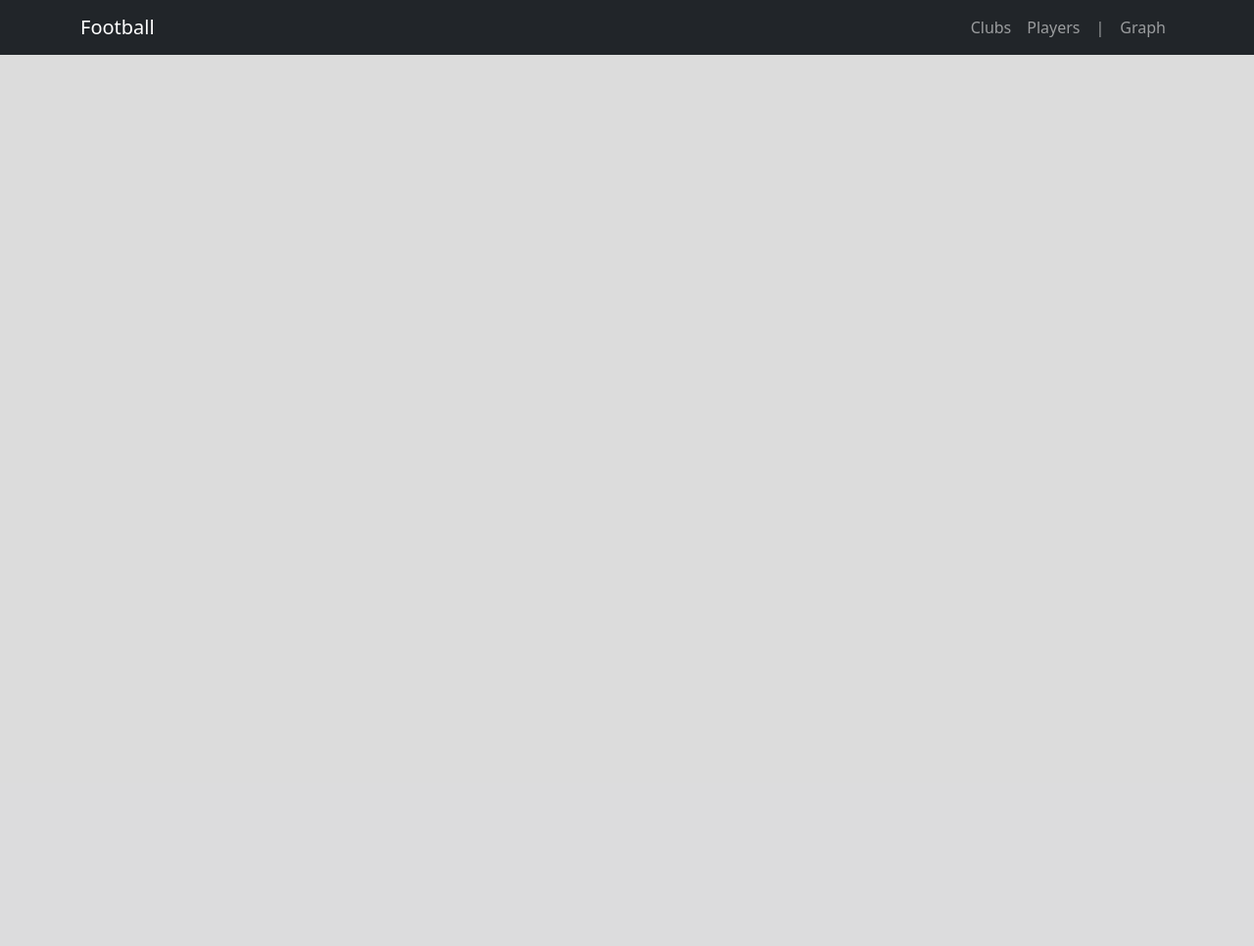
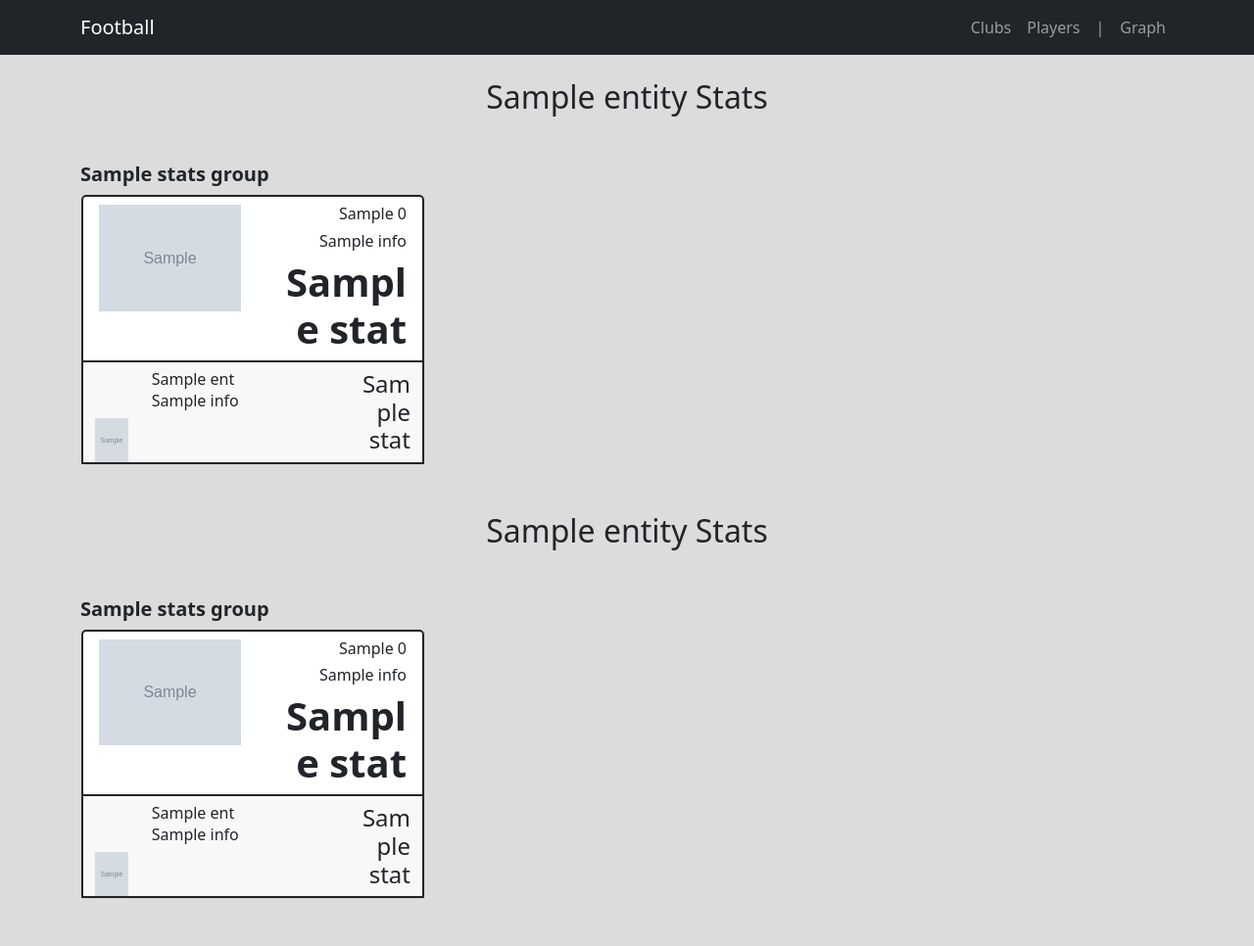
Before and after one commit to GuiAmorim03/WS-Project-2, a Django app: template ws_project_1/app/templates/dashboard.html in a window 1280 px wide. Shown: the whole page at 98% size. Before the commit the page ends 56 px from the top, so only its background shows below. Run offline with Django 5.2, Linux system fonts and the light colour scheme; the template is opened without the code that fills it: most values are stand-ins (such as "Sample title", 1, 10 or a date in 2020); grey boxes marked "Sample" are stand-in pictures.

Commit message:
dashboard

```diff
--- /dev/null
+++ b/ws_project_1/app/static/css/dashboard.css
@@ -0,0 +1,13 @@
+.entity-top,
+.entities-list {
+    cursor: pointer;
+    border: 2px solid black;
+}
+
+.entity-top {
+    padding-bottom: 0;
+}
+
+.entities-list {
+    border-top: 0;
+}
--- a/ws_project_1/app/templates/dashboard.html
+++ b/ws_project_1/app/templates/dashboard.html
@@ -2,4 +2,9 @@
 
 {% block content %}
 
+<div>
+    {% include "layouts/stats_group.html" with stats_data=stats.0 %}
+
+    {% include "layouts/stats_group.html" with stats_data=stats.1 %}
+</div>
 {% endblock %}
--- /dev/null
+++ b/ws_project_1/app/templates/layouts/stats_group.html
@@ -0,0 +1,92 @@
+<section class="mt-2 mb-5">
+    <h2 class="text-center mb-5">{{ stats_data.entity }} Stats</h2>
+    <div class="swiper mySwiper">
+        <div class="swiper-wrapper">
+            {% for stat_group in stats_data.stats %}
+            <div class="swiper-slide">
+                <div class="stats-column">
+                    <h5><b>{{ stat_group.name }}</b></h5>
+                    <div class="card" style="
+                            --main-color: #{{ stat_group.colors.main }};
+                            --alt-color: #{{ stat_group.colors.alternate }};
+                            --border-color: #{{ stat_group.colors.border }};
+                            ">
+                        <div class="card-header entity-top" style="background-color: var(--main-color); color: var(--alt-color);
+                            border-color: var(--border-color);"
+                            onclick="location.href='{% url stats_data.entity|lower stat_group.entities.0.id %}'">
+                            <div class="row">
+                                <div class="col-6">
+                                    <img src="{{ stat_group.entities.0.icon }}"
+                                        alt="{{ stat_group.entities.0.name }} icon" class="img-fluid">
+                                </div>
+                                <div class="col-6 text-end">
+                                    <h6>
+                                        {{ stat_group.entities.0.name }}
+                                    </h6>
+                                    <h6>
+                                        {{ stat_group.entities.0.info }}
+                                    </h6>
+                                    <h1>
+                                        <b>{{ stat_group.entities.0.stat }}</b>
+                                    </h1>
+                                </div>
+                            </div>
+                        </div>
+                        <div class="card-footer p-0" style="border: 0px;">
+                            {% for ent in stat_group.entities|slice:"1:" %}
+                            <div class="row m-0 pt-2 entities-list" style="border-color: var(--border-color);"
+                                onclick="location.href='{% url stats_data.entity|lower ent.id %}'">
+                                <div class="col-2 d-flex align-items-end">
+                                    <img src="{{ ent.icon }}" alt="{{ ent.name }} icon" class="img-fluid"
+                                        style="height: 45px; margin-right: 5px;">
+                                </div>
+                                <div class="col-7">
+                                    <h6 class="mb-0">{{ ent.name }}</h6>
+                                    <span>{{ ent.info }}</span>
+                                </div>
+                                <div class="col-3 text-end">
+                                    <h4>{{ ent.stat }}</h4>
+                                </div>
+                            </div>
+                            {% endfor %}
+                        </div>
+                    </div>
+                </div>
+            </div>
+            {% endfor %}
+        </div>
+
+        <!-- Botões de navegação -->
+        <div class="swiper-button-next"></div>
+        <div class="swiper-button-prev"></div>
+        <div class="swiper-pagination"></div>
+    </div>
+</section>
+
+{% load static %}
+
+<link rel="stylesheet" href="{% static 'css/dashboard.css' %}">
+<link rel="stylesheet" href="https://cdn.jsdelivr.net/npm/swiper@10/swiper-bundle.min.css">
+<script src="https://cdn.jsdelivr.net/npm/swiper@10/swiper-bundle.min.js"></script>
+<script>
+    document.addEventListener("DOMContentLoaded", function () {
+        var swiper = new Swiper(".mySwiper", {
+            slidesPerView: 1,
+            spaceBetween: 10,
+            navigation: {
+                nextEl: ".swiper-button-next",
+                prevEl: ".swiper-button-prev",
+            },
+            pagination: {
+                el: ".swiper-pagination",
+                clickable: true,
+            },
+            breakpoints: {
+                768: {
+                    slidesPerView: 3,
+                    spaceBetween: 30,
+                }
+            }
+        });
+    });
+</script>
--- a/ws_project_1/ws_project_1/urls.py
+++ b/ws_project_1/ws_project_1/urls.py
@@ -22,7 +22,7 @@ from app.views import *
 urlpatterns = [
     path('admin/', admin.site.urls),
     path("player/<path:player_id>", player_detail, name="player"),
-    path("club/<path:club_id>", club_detail, name="team"),
+    path("club/<path:club_id>", club_detail, name="club"),
     path("players", players, name="players"),
     path("clubs", clubs, name="clubs"),
     path("graph", graph_view, name="graph"),
```
Also changed, not shown: ws_project_1/app/utils/sparql_client.py (+41 -15 lines), ws_project_1/app/views.py (+49 -2 lines).
